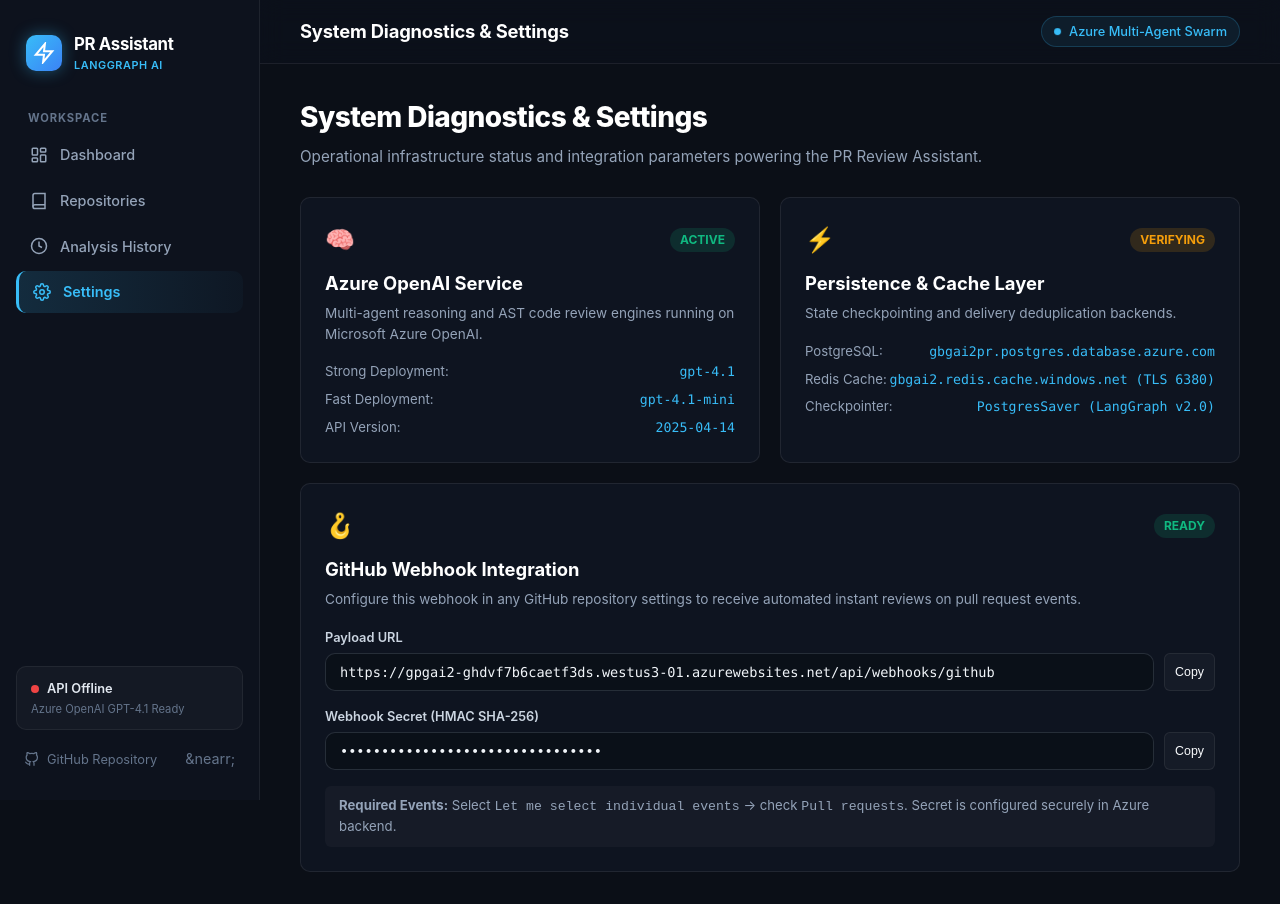
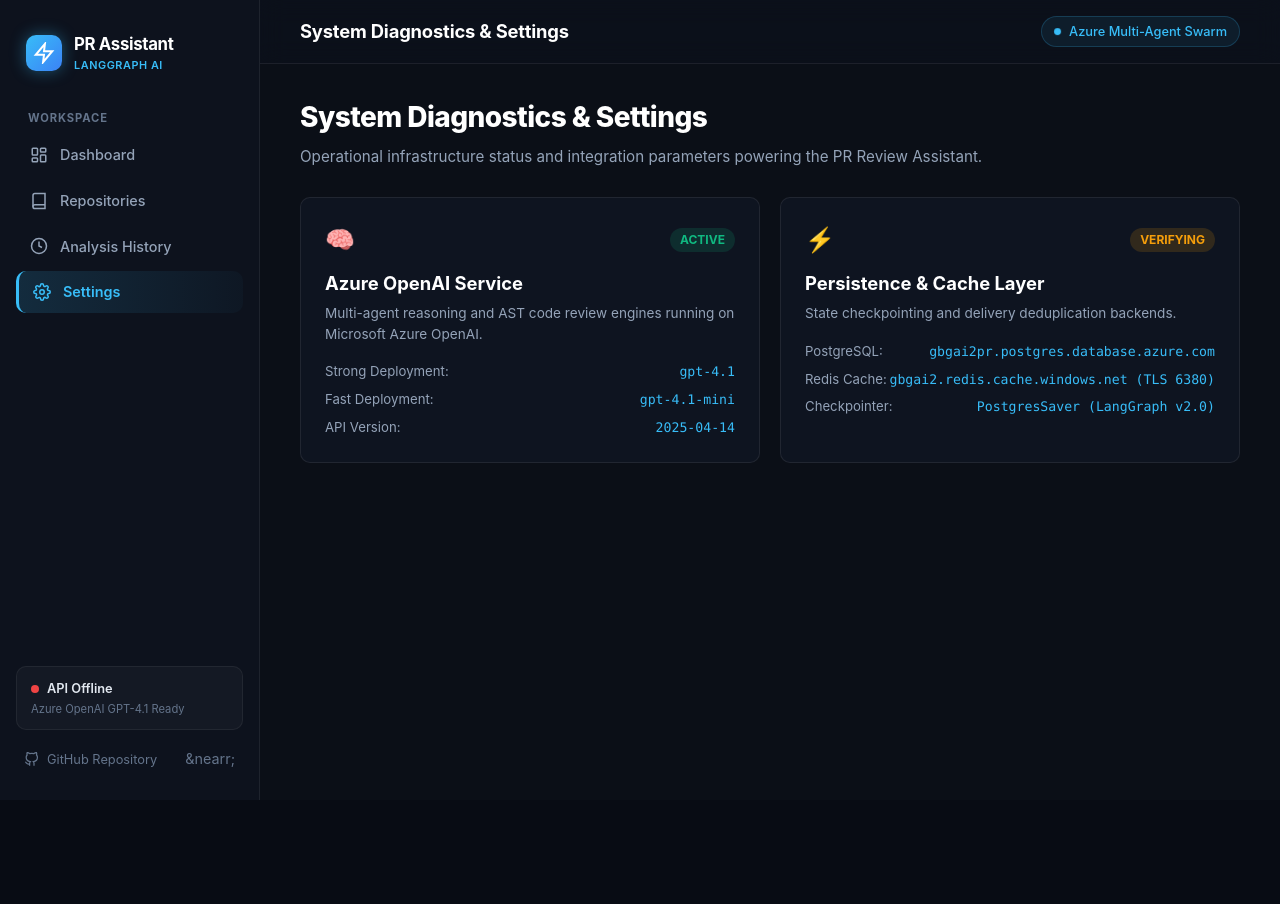
Before and after one commit to AbdelTawwab-Ahmed/PR-Review-Assistant, a React (Vite) app in the folder frontend/: page /settings in a window 1280 px wide. After the commit the page ends 800 px from the top, so only its background shows below. Built offline with nearby package versions, Linux system fonts and the light colour scheme; no server answers.

Commit message:
chore(frontend): remove GitHub Webhook Integration card from Settings page

```diff
--- a/frontend/src/pages/SettingsPage.tsx
+++ b/frontend/src/pages/SettingsPage.tsx
@@ -2,11 +2,6 @@ import React, { useState, useEffect } from 'react';
 
 export const SettingsPage: React.FC = () => {
   const [healthData, setHealthData] = useState<{ status: string; cache?: string } | null>(null);
-  const [copiedWebhook, setCopiedWebhook] = useState(false);
-  const [copiedSecret, setCopiedSecret] = useState(false);
-
-  const webhookUrl = 'https://gpgai2-ghdvf7b6caetf3ds.westus3-01.azurewebsites.net/api/webhooks/github';
-  const webhookSecret = '••••••••••••••••••••••••••••••••';
 
   useEffect(() => {
     fetch('/api/health/ready')
@@ -14,12 +9,6 @@ export const SettingsPage: React.FC = () => {
       .then(setHealthData)
       .catch(() => setHealthData({ status: 'unhealthy' }));
   }, []);
-
-  const copyToClipboard = (text: string, setCopied: (v: boolean) => void) => {
-    navigator.clipboard.writeText(text);
-    setCopied(true);
-    setTimeout(() => setCopied(false), 2000);
-  };
 
   return (
     <div className="settings-page">
@@ -84,50 +73,6 @@ export const SettingsPage: React.FC = () => {
             </div>
           </div>
         </div>
-
-        {/* GitHub Webhook Configuration Card */}
-        <div className="settings-card full-width">
-          <div className="card-top-row">
-            <span className="card-service-icon">🪝</span>
-            <span className="service-status-pill online">Ready</span>
-          </div>
-          <h3 className="card-service-title">GitHub Webhook Integration</h3>
-          <p className="card-service-desc">
-            Configure this webhook in any GitHub repository settings to receive automated instant reviews on pull request events.
-          </p>
-
-          <div className="webhook-field-group">
-            <label className="field-label">Payload URL</label>
-            <div className="copy-input-row">
-              <input type="text" readOnly value={webhookUrl} className="readonly-input" />
-              <button
-                type="button"
-                onClick={() => copyToClipboard(webhookUrl, setCopiedWebhook)}
-                className="btn btn-secondary btn-sm"
-              >
-                {copiedWebhook ? 'Copied! ✓' : 'Copy'}
-              </button>
-            </div>
-          </div>
-
-          <div className="webhook-field-group">
-            <label className="field-label">Webhook Secret (HMAC SHA-256)</label>
-            <div className="copy-input-row">
-              <input type="text" readOnly value={webhookSecret} className="readonly-input" />
-              <button
-                type="button"
-                onClick={() => copyToClipboard(webhookSecret, setCopiedSecret)}
-                className="btn btn-secondary btn-sm"
-              >
-                {copiedSecret ? 'Copied! ✓' : 'Copy'}
-              </button>
-            </div>
-          </div>
-
-          <div className="webhook-instructions">
-            <strong>Required Events:</strong> Select <code>Let me select individual events</code> &rarr; check <code>Pull requests</code>. Secret is configured securely in Azure backend.
-          </div>
-        </div>
       </div>
     </div>
   );
```
